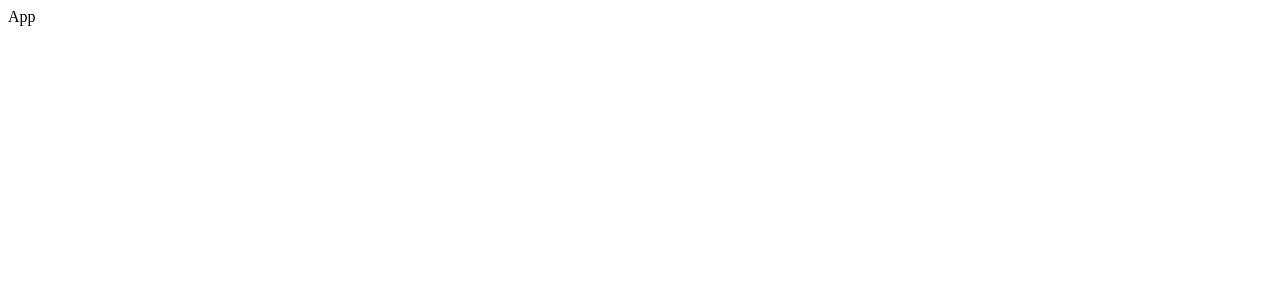
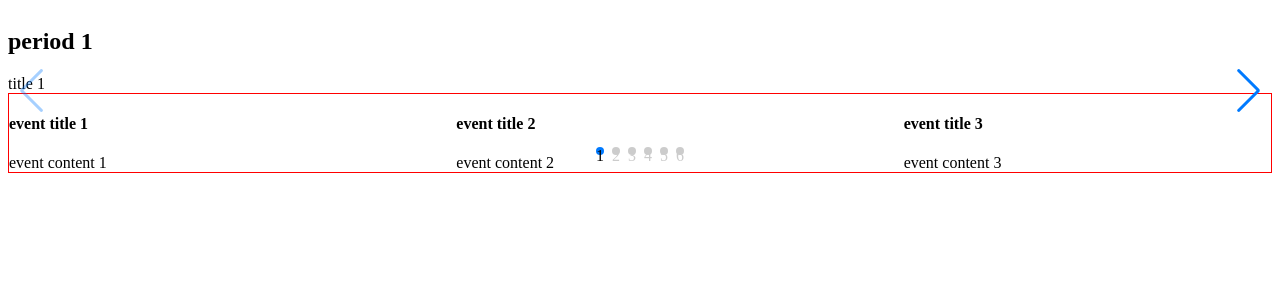
Before and after one commit to belmoz/ChronoEvents, a React app: page / in a window 1280 px wide. Shown: the top 300 px of the page. Built offline with nearby package versions, Linux system fonts and the light colour scheme.

Commit message:
added Swiper, styled-components; created Slider logic

```diff
--- a/src/App.tsx
+++ b/src/App.tsx
@@ -1,7 +1,15 @@
-import React from "react";
+import { useState } from "react";
+import EventSlider from "./components/EventSlider/EventSlider";
+import PeriodSlider from "./components/PeriodSlider/PeriodSlider";
+import { SwiperClass } from "swiper/react";
+import { periods } from "./fakeDB/periods";
 
 const App = () => {
-	return <div>App</div>;
+	return (
+		<>
+			<PeriodSlider periods={periods} />
+		</>
+	);
 };
 
 export default App;
--- /dev/null
+++ b/src/components/EventSlider/EventSlider.tsx
@@ -0,0 +1,40 @@
+import { Swiper, SwiperClass, SwiperSlide } from "swiper/react";
+
+import "swiper/css";
+import { Controller } from "swiper/modules";
+import { FC } from "react";
+import { IEvent } from "src/fakeDB/periods";
+
+interface Props {
+	events: IEvent[];
+}
+
+const EventSlider: FC<Props> = ({ events }) => {
+	const handleOnSlideChange = () => {
+		console.log("slide clicked");
+		setTimeout(() => {
+			console.log("slide changed");
+		}, 600);
+	};
+
+	return (
+		<div style={{ border: "1px solid red" }}>
+			<Swiper
+				modules={[Controller]}
+				onSwiper={() => {}}
+				spaceBetween={80}
+				slidesPerView={3}
+				onSlideChange={handleOnSlideChange}
+			>
+				{events.map((event, i) => (
+					<SwiperSlide key={i}>
+						<h4>{event.title}</h4>
+						<div>{event.content}</div>
+					</SwiperSlide>
+				))}
+			</Swiper>
+		</div>
+	);
+};
+
+export default EventSlider;
--- /dev/null
+++ b/src/components/PeriodSlider/PeriodSlider.tsx
@@ -0,0 +1,54 @@
+import { Swiper, SwiperClass, SwiperSlide } from "swiper/react";
+import { Pagination, Navigation } from "swiper/modules";
+import "swiper/css";
+import "swiper/css/navigation";
+import "swiper/css/pagination";
+
+import EventSlider from "../EventSlider/EventSlider";
+import { FC } from "react";
+import { IPeriod } from "src/fakeDB/periods";
+
+interface Props {
+	periods: IPeriod[];
+}
+
+const PeriodSlider: FC<Props> = ({ periods }) => {
+	const handleOnSlideChange = (swiper: SwiperClass) => {
+		console.log("slide clicked", swiper.activeIndex);
+		setTimeout(() => {
+			console.log("slide changed");
+		}, 600);
+	};
+
+	const pagination = {
+		type: "bullets",
+		clickable: true,
+		renderBullet: function (index: number, className: string) {
+			return `<span class="${className}">${index + 1}</span>`;
+		},
+	};
+
+	return (
+		<>
+			<Swiper
+				modules={[Pagination, Navigation]}
+				className='periodSwiper'
+				noSwipingClass='periodSwiper'
+				pagination={pagination}
+				navigation={true}
+				onSlideChange={handleOnSlideChange}
+				onSwiper={(swiper) => console.log(swiper)}
+			>
+				{periods.map((period, i) => (
+					<SwiperSlide key={i}>
+						<h2>{period.period}</h2>
+						<div>{period.title}</div>
+						<EventSlider events={period.events} />
+					</SwiperSlide>
+				))}
+			</Swiper>
+		</>
+	);
+};
+
+export default PeriodSlider;
--- /dev/null
+++ b/src/fakeDB/periods.ts
@@ -0,0 +1,168 @@
+export interface IPeriod {
+	period: string;
+	title: string;
+	events: IEvent[];
+}
+export interface IEvent {
+	title: string;
+	content: string;
+}
+
+export const periods: IPeriod[] = [
+	{
+		period: "period 1",
+		title: "title 1",
+		events: [
+			{
+				title: "event title 1",
+				content: "event content 1",
+			},
+			{
+				title: "event title 2",
+				content: "event content 2",
+			},
+			{
+				title: "event title 3",
+				content: "event content 3",
+			},
+			{
+				title: "event title 4",
+				content: "event content 4",
+			},
+			{
+				title: "event title 5",
+				content: "event content 5",
+			},
+		],
+	},
+	{
+		period: "period 2",
+		title: "title 2",
+		events: [
+			{
+				title: "event title 1",
+				content: "event content 1",
+			},
+			{
+				title: "event title 2",
+				content: "event content 2",
+			},
+			{
+				title: "event title 3",
+				content: "event content 3",
+			},
+			{
+				title: "event title 4",
+				content: "event content 4",
+			},
+			{
+				title: "event title 5",
+				content: "event content 5",
+			},
+		],
+	},
+	{
+		period: "period 3",
+		title: "title 3",
+		events: [
+			{
+				title: "event title 1",
+				content: "event content 1",
+			},
+			{
+				title: "event title 2",
+				content: "event content 2",
+			},
+			{
+				title: "event title 3",
+				content: "event content 3",
+			},
+			{
+				title: "event title 4",
+				content: "event content 4",
+			},
+			{
+				title: "event title 5",
+				content: "event content 5",
+			},
+		],
+	},
+	{
+		period: "period 4",
+		title: "title 4",
+		events: [
+			{
+				title: "event title 1",
+				content: "event content 1",
+			},
+			{
+				title: "event title 2",
+				content: "event content 2",
+			},
+			{
+				title: "event title 3",
+				content: "event content 3",
+			},
+			{
+				title: "event title 4",
+				content: "event content 4",
+			},
+			{
+				title: "event title 5",
+				content: "event content 5",
+			},
+		],
+	},
+	{
+		period: "period 5",
+		title: "title 5",
+		events: [
+			{
+				title: "event title 1",
+				content: "event content 1",
+			},
+			{
+				title: "event title 2",
+				content: "event content 2",
+			},
+			{
+				title: "event title 3",
+				content: "event content 3",
+			},
+			{
+				title: "event title 4",
+				content: "event content 4",
+			},
+			{
+				title: "event title 5",
+				content: "event content 5",
+			},
+		],
+	},
+	{
+		period: "period 6",
+		title: "title 6",
+		events: [
+			{
+				title: "event title 1",
+				content: "event content 1",
+			},
+			{
+				title: "event title 2",
+				content: "event content 2",
+			},
+			{
+				title: "event title 3",
+				content: "event content 3",
+			},
+			{
+				title: "event title 4",
+				content: "event content 4",
+			},
+			{
+				title: "event title 5",
+				content: "event content 5",
+			},
+		],
+	},
+];
--- a/webpack.config.js
+++ b/webpack.config.js
@@ -31,6 +31,14 @@ module.exports = {
 					},
 				},
 			},
+			{
+				test: /\.css$/,
+				use: ["style-loader", "css-loader"],
+			},
+			{
+				test: /\.(woff|woff2|eot|ttf|otf)$/,
+				use: ["file-loader"],
+			},
 		],
 	},
 };
```
Also changed, not shown: package.json (+6 -1 lines), 1 other file (tests, documents, lock files or other folders).
